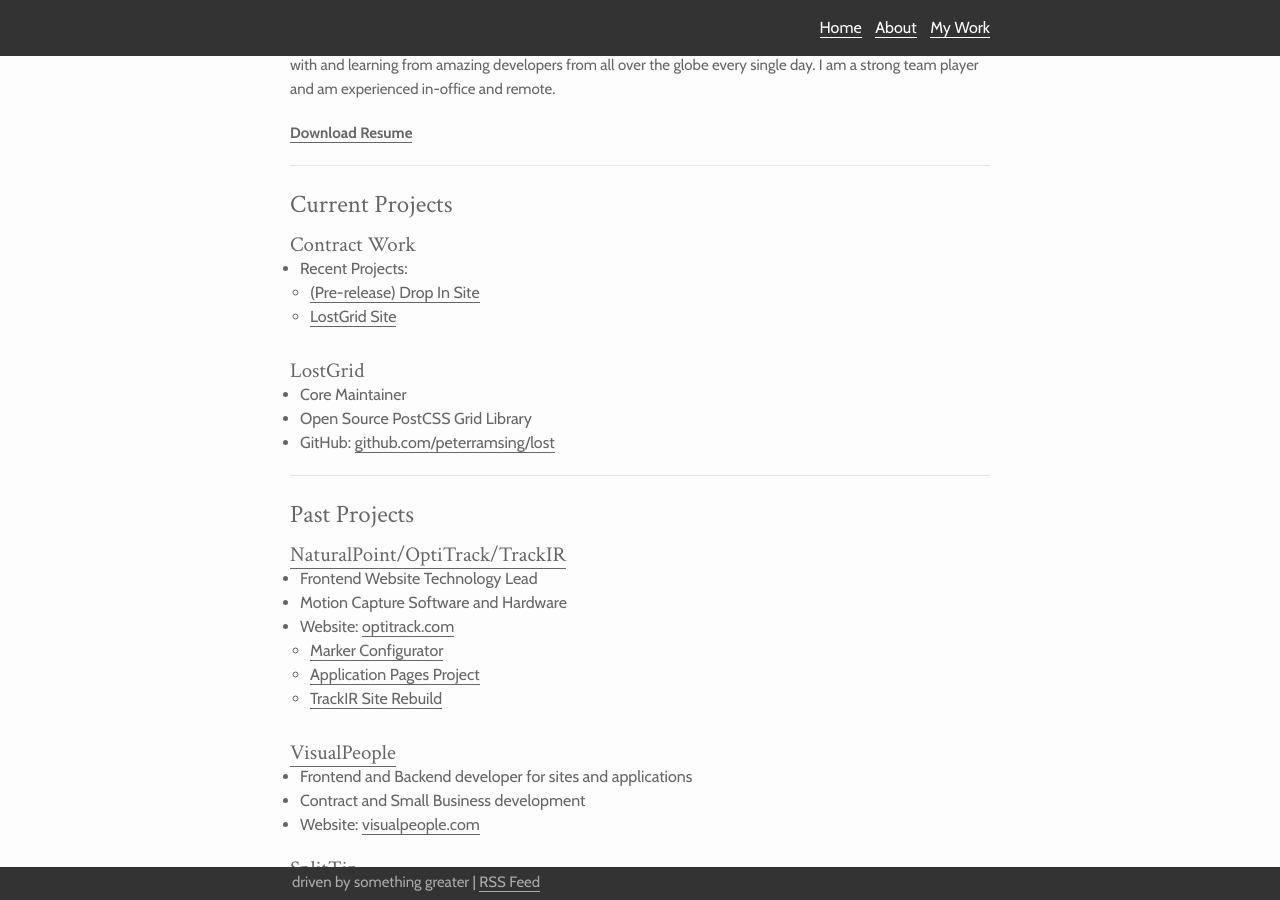
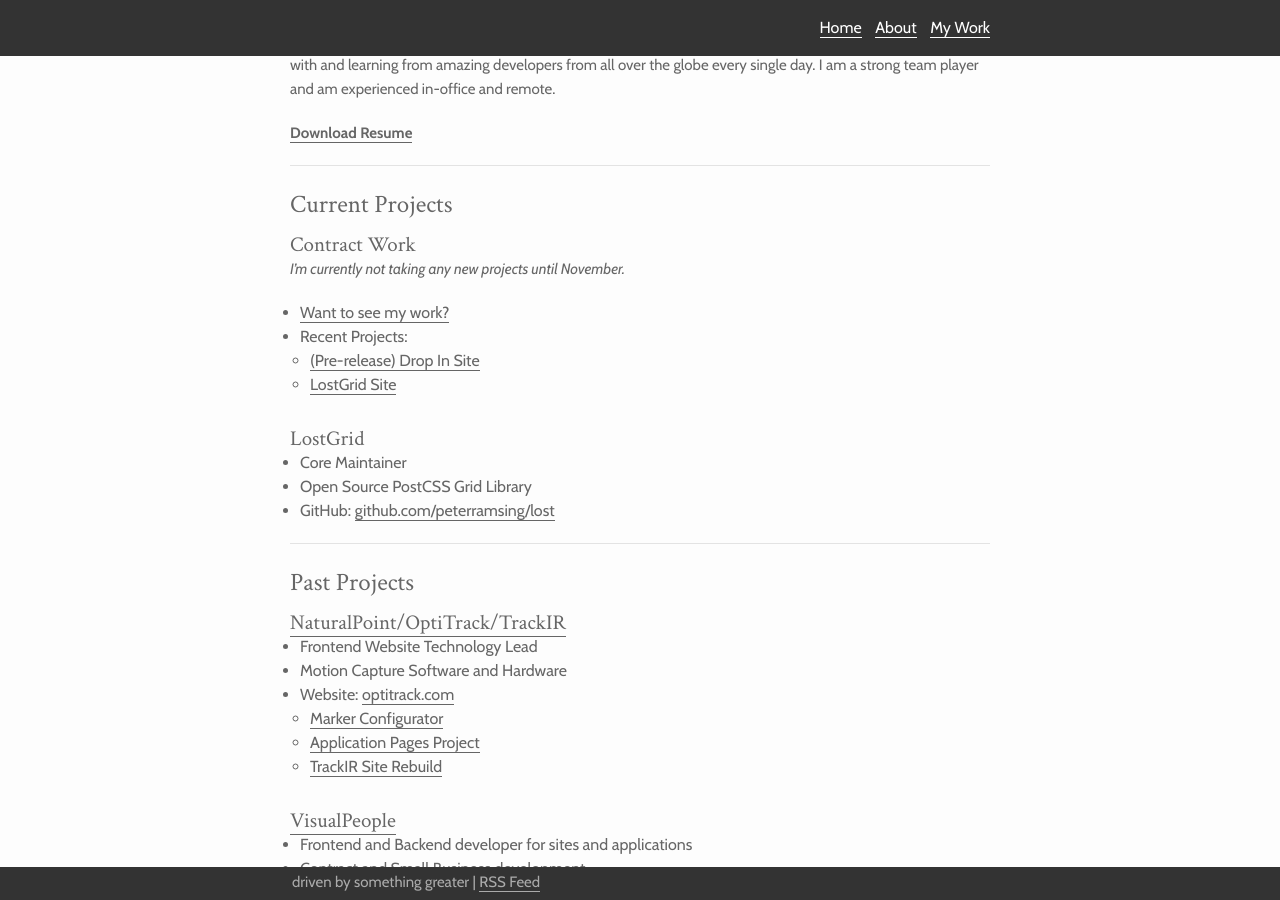
Before and after one commit to peterramsing/personal-site, a Jekyll site: the page built from about.md, in a window 1280 px wide and 900 px high, scrolled down 345 px. Built offline with Jekyll 4.4.1, drawn with Linux system fonts in a browser that asks for light colours; nearby versions of some CDN libraries.

Commit message:
Updates availability

```diff
--- a/about.md
+++ b/about.md
@@ -20,6 +20,9 @@
 ## Current Projects
 
 ### Contract Work
+_I'm currently not taking any new projects until November._
+
+* <a href="{{ site.baseurl }}/my-work/">Want to see my work?</a>
 * Recent Projects:
   * <a href="https://fidogroupe.github.io/drop-in-marketing-site/" rel="nofollow" target="_blank">(Pre-release) Drop In Site</a>
   * <a href="http://lostgrid.org/" rel="nofollow" target="_blank">LostGrid Site</a>
```
Also changed, not shown: hire-me.md (+2 -0 lines).
